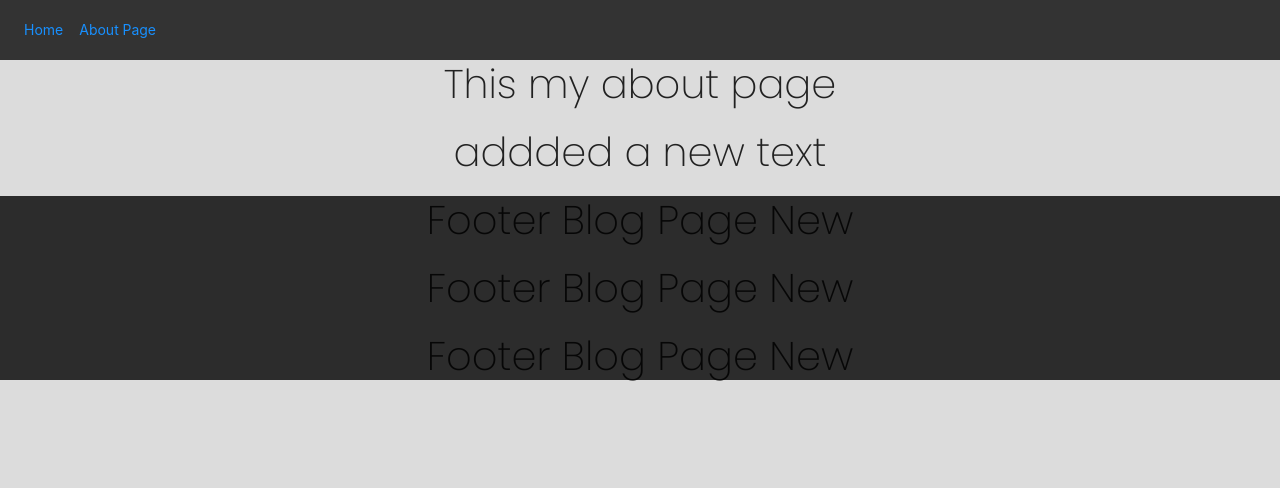
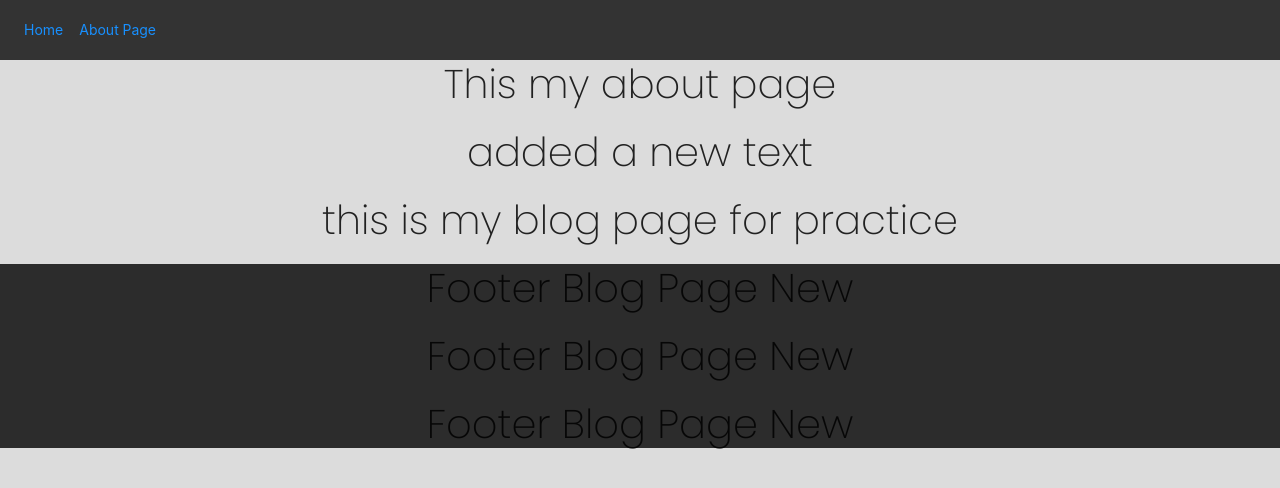
Before and after one commit to MohammedHaris96/Blog-Page, a React (Create React App) app: page /about in a window 1280 px wide. Shown: the top 488 px of the page. Built offline with nearby package versions, Linux system fonts and the light colour scheme; the HTML template or start-up script is replaced by a standard one.

Commit message:
minor additions

```diff
--- a/src/Components/AboutPage.js
+++ b/src/Components/AboutPage.js
@@ -5,7 +5,8 @@ const AboutPage = () => {
   return (
     <div className="homepage-container  ">
       <h1>This my about page </h1>
-      <h1>addded a new text</h1>
+      <h1>added a new text</h1>
+      <h1>this is my blog page for practice</h1>
 
       <Footer />
     </div>
```
